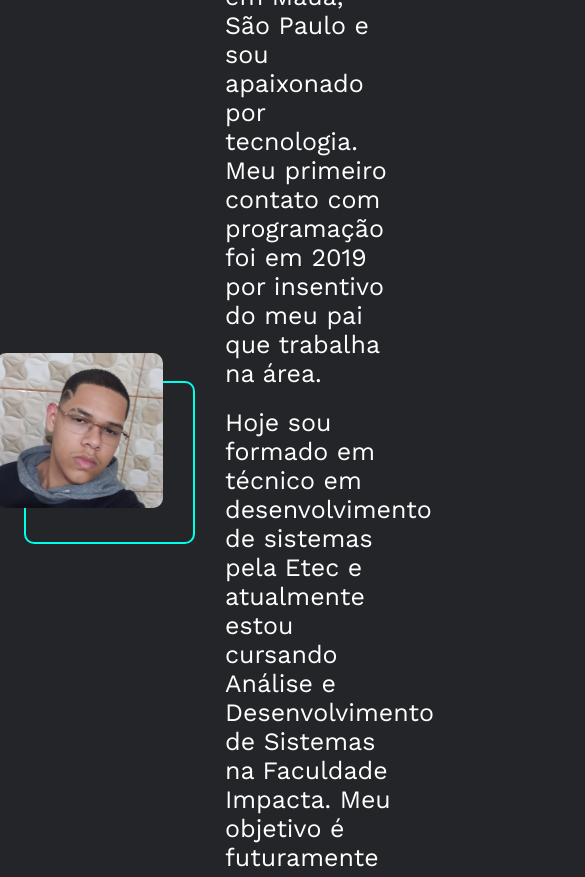
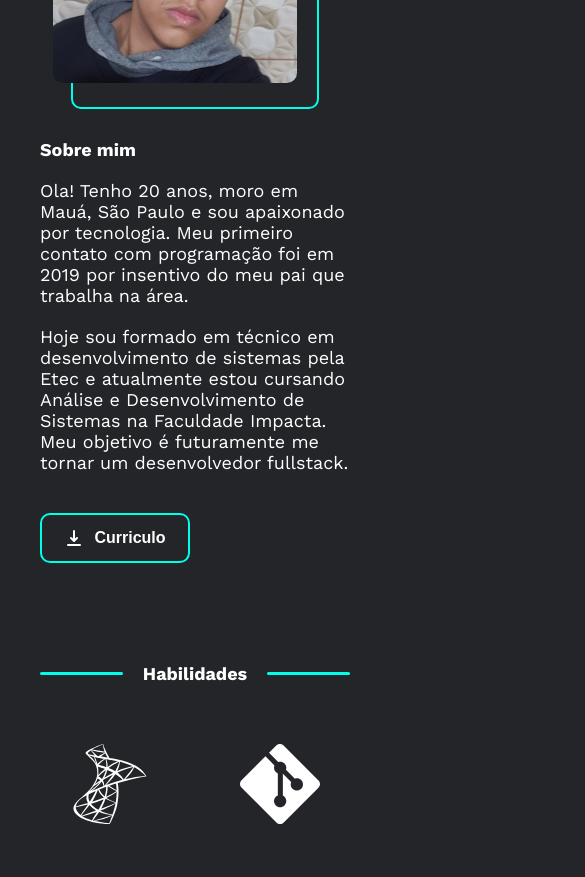
Before and after one commit to matheuscmorais356/Portfolio, a React (Create React App) app: page / in a window 390 px wide. Shown: the part 1120-1997 px from the top of the page, 585 px wide, since content can reach past the window. Built offline with nearby package versions, Linux system fonts and the light colour scheme.

Commit message:
Responsividade do About

```diff
--- a/src/components/About/About.css
+++ b/src/components/About/About.css
@@ -56,8 +56,12 @@
   gap: 2rem;
 }
 
+.description__title {
+  font-size: 2rem;
+}
+
 .description__text {
-  font-size: 2.5rem;
+  font-size: 2rem;
   margin-bottom: 2rem;
 }
 
@@ -93,7 +97,7 @@
 }
 
 .skills__line {
-  width: 40%;
+  width: 100%;
   height: 3px;
   background: var(--primary-color);
   border-radius: 10px;
@@ -101,12 +105,14 @@
 
 .skills__title {
   font-size: 2.5rem;
+  margin-inline: 2rem
 }
 
 .technologies {
   width: 100%;
   display: flex;
   justify-content: center;
+  flex-wrap: wrap;
   gap: 3rem;
 }
 
@@ -145,3 +151,68 @@
   visibility: visible;
   opacity: 1;
 }
+
+@media (max-width: 1000px) {
+  .wrapper-description {
+    flex-direction: column;
+    justify-content: center;
+    align-items: center;
+  }
+
+  .description {
+    width: 100%;
+  }
+
+  .container-image {
+    justify-content: center;
+    align-items: center;
+  }
+}
+
+@media (max-width: 700px) {
+  .container-image {
+    width: 80%;
+  }
+
+  .about__image {
+    transform: translate(-2rem, -2rem);
+  }
+
+  .skills__title {
+    font-size: 2rem;
+  }
+}
+
+@media (max-width: 600px) {
+  .description__title,
+  .description__text {
+    font-size: 1.8rem;
+  }
+
+  .technologies {
+    display: grid;
+    grid-template-columns: 1fr 1fr 1fr;
+    grid-template-rows: 1fr 1fr;
+  }
+
+  .container-icon {
+    width: 100%;
+  }
+}
+
+@media (max-width: 500px) {
+  .skills__title {
+    font-size: 1.8rem;
+  }
+
+  .technologies {
+    display: grid;
+    grid-template-columns: 1fr 1fr;
+    grid-template-rows: repeat(4, 1fr);
+  }
+
+  /* .technologies__icon {
+    width: 7rem;
+    height: 6rem;
+  } */
+}
--- a/src/components/About/About.js
+++ b/src/components/About/About.js
@@ -8,7 +8,8 @@ import {
   SiReact,
   SiJavascript,
   SiHtml5,
-  SiCss3
+  SiCss3,
+  SiRedux
 } from "react-icons/si";
 // import {
 //   TbBrandJavascript,
@@ -52,7 +53,7 @@ const About = () => {
           <div className="skills">
             <div className="skills-header">
               <span className="skills__line"></span>
-              <h3 className="skills__title">Tecnologias</h3>
+              <h3 className="skills__title">Habilidades</h3>
               <span className="skills__line"></span>
             </div>
             <div className="technologies">
@@ -71,6 +72,10 @@ const About = () => {
               <div className="container-icon">
                 <SiReact className="technologies__icon" />
                 <p className="technologies__title" >React</p>
+              </div>
+              <div className="container-icon">
+                <SiRedux className="technologies__icon" />
+                <p className="technologies__title" >Redux</p>
               </div>
               <div className="container-icon">
                 <SiJavascript className="technologies__icon" />
--- a/src/index.css
+++ b/src/index.css
@@ -9,6 +9,7 @@
   --primary-color: rgb(0, 255, 234);
   --bg-color: rgb(44, 45, 48);
   --bg-color-dark: rgb(36, 37, 41);
+  --bg-color-menu: rgb(57, 58, 63);
   --light-gray: rgb(156, 156, 157);
   --gray-opacity: rgba(109, 109, 109, 43%);
 
@@ -44,9 +45,9 @@ section {
 
 .wrapper {
   width: min(125rem, 100%);
-  height: 100%;
+  height: calc(100% - 5rem);
   margin-inline: auto;
-  padding-inline: 2.4rem;
+  padding-inline: 4rem;
 }
 
 .content {
```
